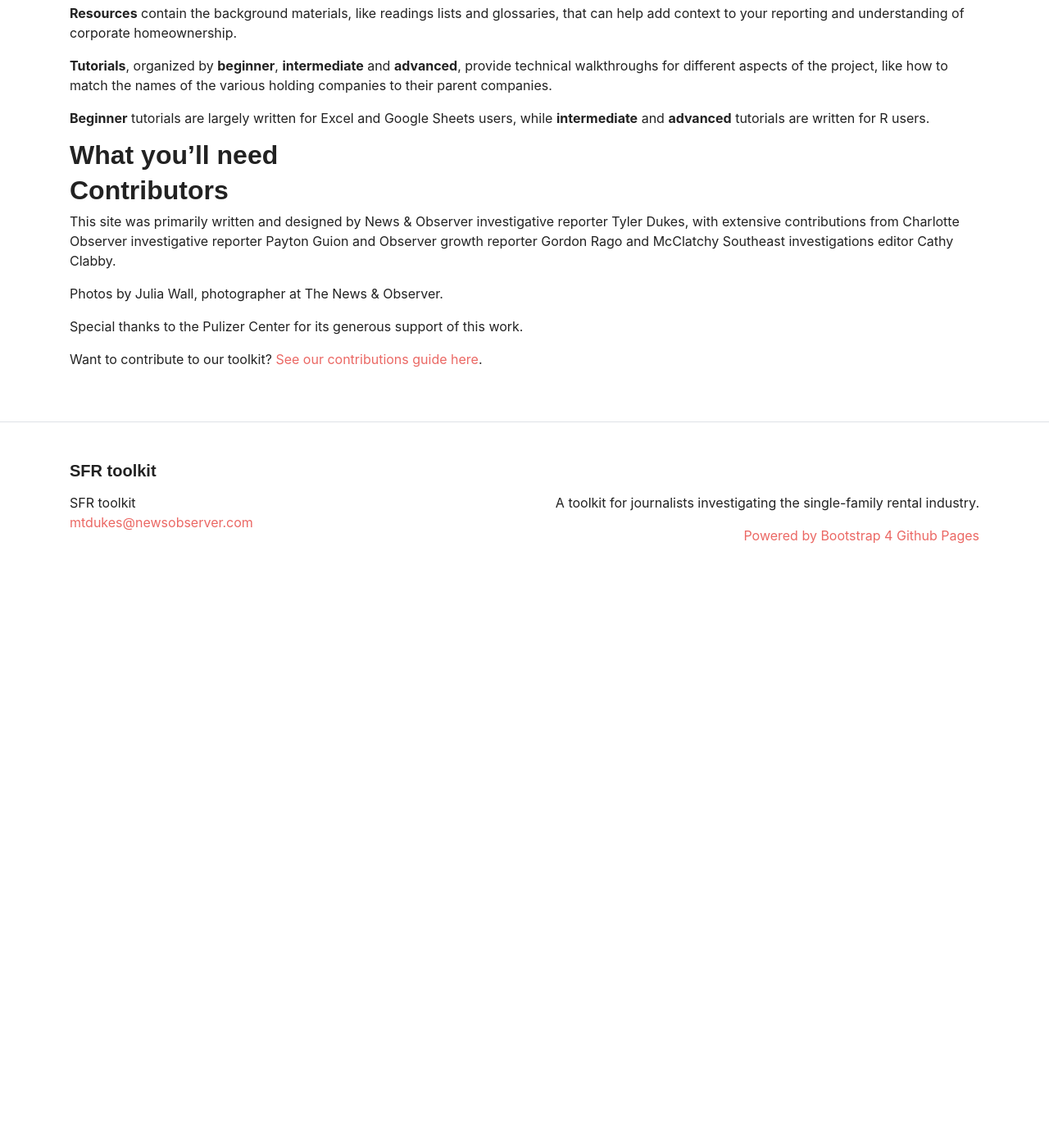
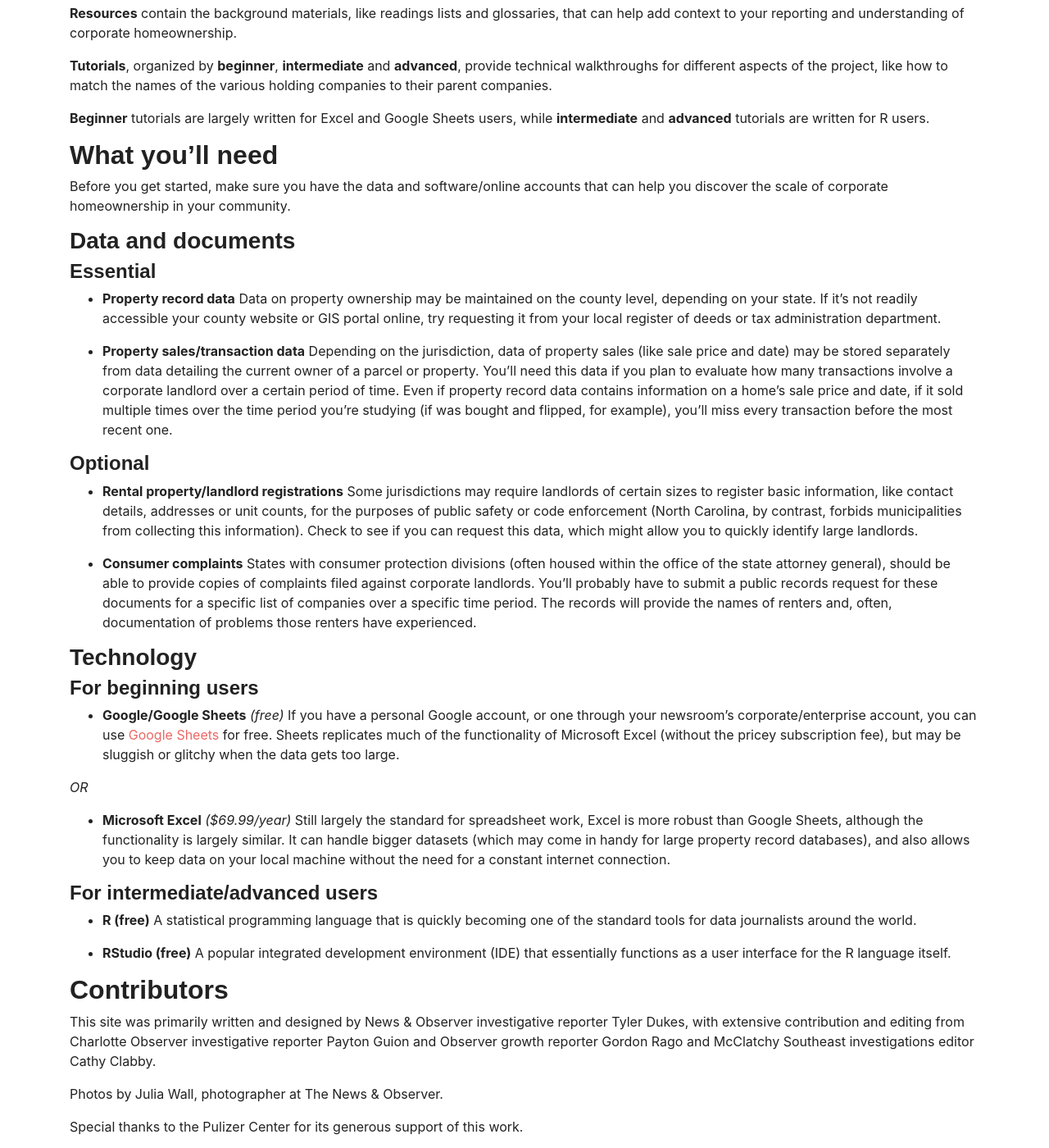
Before and after one commit to mcclatchy-southeast/sfr-toolkit, a Jekyll site: the page built from index.md, in a window 1280 px wide and 1400 px high, scrolled down 1150 px. Shown: the whole window at 82% size. Built offline with Jekyll 4.4.1, drawn with Linux system fonts in a browser that asks for light colours; some web fonts are replaced; before the commit the page ends 1879 px from its top, so only the background shows below that.

Commit message:
updating intro

```diff
--- a/index.md
+++ b/index.md
@@ -36,9 +36,38 @@ This site is divided up into two broad sections: **tutorials** and **resources**
 
 ## What you'll need
 
+Before you get started, make sure you have the data and software/online accounts that can help you discover the scale of corporate homeownership in your community.
+
+### Data and documents
+
+#### Essential
+- **Property record data** Data on property ownership may be maintained on the county level, depending on your state. If it's not readily accessible your county website or GIS portal online, try requesting it from your local register of deeds or tax administration department.
+
+- **Property sales/transaction data** Depending on the jurisdiction, data of property sales (like sale price and date) may be stored separately from data detailing the current owner of a parcel or property. You'll need this data if you plan to evaluate how many transactions involve a corporate landlord over a certain period of time. Even if property record data contains information on a home's sale price and date, if it sold multiple times over the time period you're studying (if was bought and flipped, for example), you'll miss every transaction before the most recent one.
+
+#### Optional
+
+ - **Rental property/landlord registrations** Some jurisdictions may require landlords of certain sizes to register basic information, like contact details, addresses or unit counts, for the purposes of public safety or code enforcement (North Carolina, by contrast, forbids municipalities from collecting this information). Check to see if you can request this data, which might allow you to quickly identify large landlords.
+
+ - **Consumer complaints** States with consumer protection divisions (often housed within the office of the state attorney general), should be able to provide copies of complaints filed against corporate landlords. You'll probably have to submit a public records request for these documents for a specific list of companies over a specific time period. The records will provide the names of renters and, often, documentation of problems those renters have experienced.
+
+### Technology
+
+#### For beginning users
+- **Google/Google Sheets** *(free)* If you have a personal Google account, or one through your newsroom's corporate/enterprise account, you can use [Google Sheets](http://sheet.new/) for free. Sheets replicates much of the functionality of Microsoft Excel (without the pricey subscription fee), but may be sluggish or glitchy when the data gets too large.
+
+*OR*
+
+- **Microsoft Excel** *($69.99/year)* Still largely the standard for spreadsheet work, Excel is more robust than Google Sheets, although the functionality is largely similar. It can handle bigger datasets (which may come in handy for large property record databases), and also allows you to keep data on your local machine without the need for a constant internet connection.
+
+#### For intermediate/advanced users
+- **R (free)** A statistical programming language that is quickly becoming one of the standard tools for data journalists around the world.
+
+- **RStudio (free)** A popular integrated development environment (IDE) that essentially functions as a user interface for the R language itself.
+
 
 ## Contributors
-This site was primarily written and designed by News & Observer investigative reporter Tyler Dukes, with extensive contributions from Charlotte Observer investigative reporter Payton Guion and Observer growth reporter Gordon Rago and McClatchy Southeast investigations editor Cathy Clabby.
+This site was primarily written and designed by News & Observer investigative reporter Tyler Dukes, with extensive contribution and editing from Charlotte Observer investigative reporter Payton Guion and Observer growth reporter Gordon Rago and McClatchy Southeast investigations editor Cathy Clabby.
 
 Photos by Julia Wall, photographer at The News & Observer.
 
```
